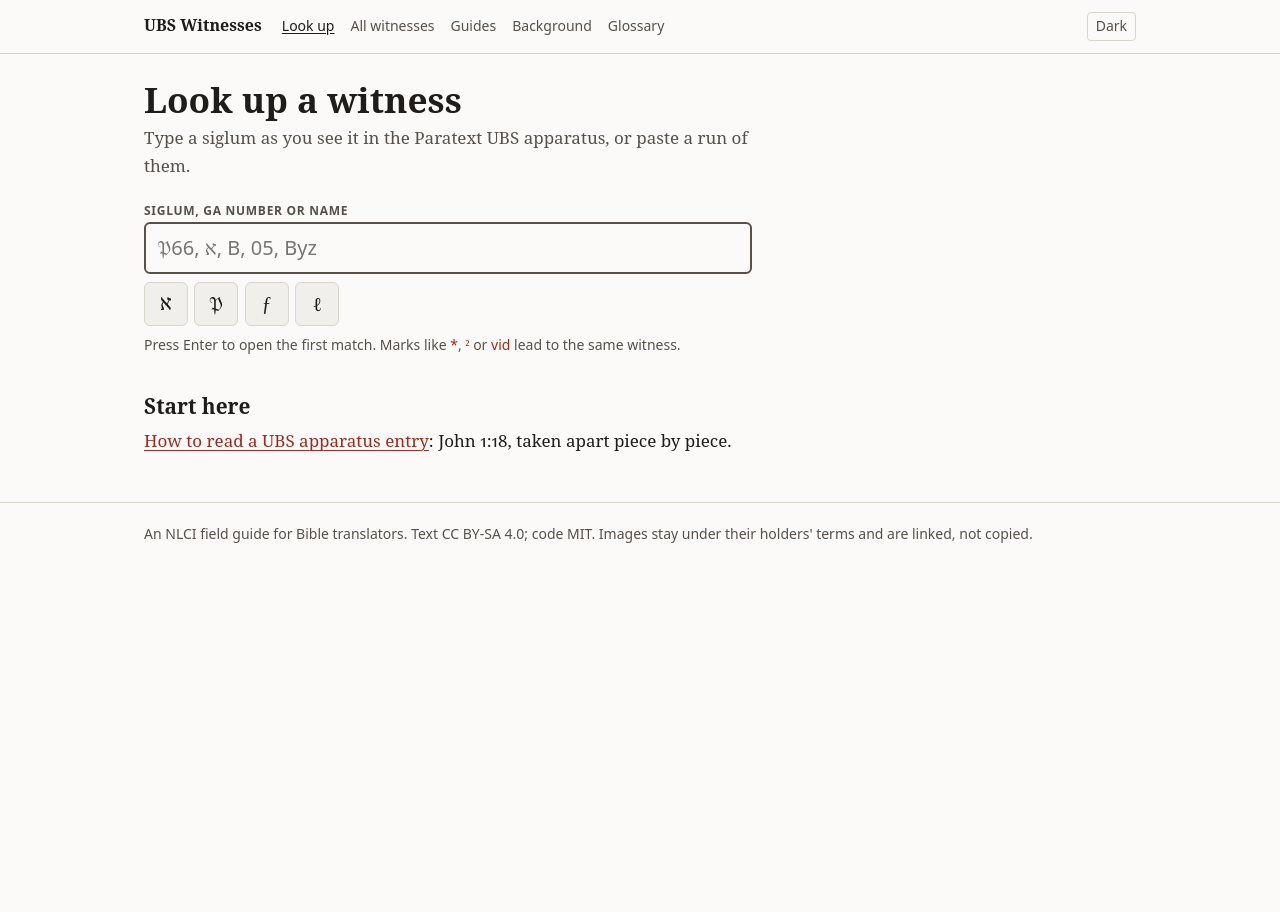
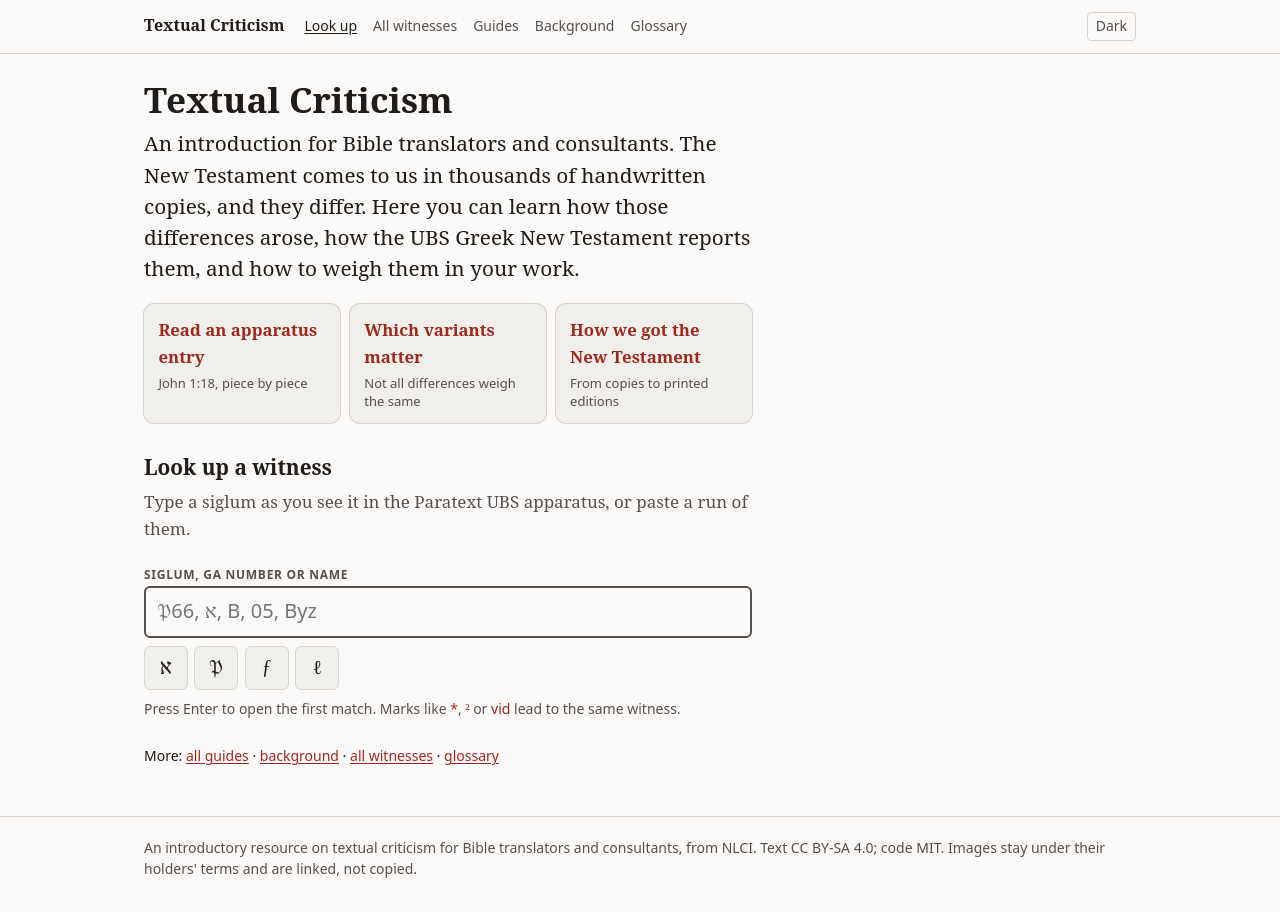
Before and after one commit to nlci-lab/textual-criticism, an Astro site: page / in a window 1280 px wide. Before the commit the page ends 800 px from the top, so only its background shows below. Built offline with nearby package versions, Linux system fonts and the light colour scheme; Astro itself is replaced by a stand-in of ours; a web font is replaced by a local one.

Commit message:
Rename site to Textual Criticism and present it as an introductory resource
Home page opens with an introduction and three starting points; the
witness lookup follows. Brand, default description, footer and README
updated.

Co-Authored-By: Claude Opus 5.5 <noreply@anthropic.com>

```diff
--- a/src/layouts/Base.astro
+++ b/src/layouts/Base.astro
@@ -2,7 +2,7 @@
 import '../styles/global.css';
 import { url } from '../lib/url';
 interface Props { title: string; description?: string; nav?: string }
-const { title, description = 'What each witness in the UBS Greek New Testament apparatus is, and why it matters.', nav } = Astro.props;
+const { title, description = 'An introduction to textual criticism for Bible translators and consultants: the manuscripts, the UBS apparatus, and how to weigh the evidence.', nav } = Astro.props;
 const links = [
   ['', 'Look up'],
   ['witnesses/', 'All witnesses'],
@@ -30,7 +30,7 @@ const links = [
 <body>
   <header class="site-head">
     <div class="wrap">
-      <a class="brand" href={url()}>UBS Witnesses</a>
+      <a class="brand" href={url()}>Textual Criticism</a>
       <nav aria-label="Main">
         {links.map(([p, l]) => <a href={url(p)} aria-current={nav === p ? 'page' : undefined}>{l}</a>)}
       </nav>
@@ -40,7 +40,7 @@ const links = [
   <main class="wrap"><slot /></main>
   <footer class="site-foot">
     <div class="wrap">
-      <p>An NLCI field guide for Bible translators. Text CC BY-SA 4.0; code MIT. Images stay under their holders' terms and are linked, not copied.</p>
+      <p>An introductory resource on textual criticism for Bible translators and consultants, from NLCI. Text CC BY-SA 4.0; code MIT. Images stay under their holders' terms and are linked, not copied.</p>
     </div>
   </footer>
   <script is:inline>
--- a/src/pages/index.astro
+++ b/src/pages/index.astro
@@ -6,9 +6,16 @@ const index = await aliasIndex();
 const keys = Object.fromEntries([...index].map(([k, v]) => [k, v.map((e) => e.id)]));
 const ws = (await allWitnesses()).map((w) => ({ id: w.id, s: w.siglum, n: w.names[0] + (w.siglum_scope ? ` (${w.siglum_scope})` : ''), l: w.siglum_lang ?? '' }));
 ---
-<Base title="UBS Witnesses" nav="">
+<Base title="Textual Criticism" nav="">
   <div class="home prose">
-    <h1>Look up a witness</h1>
+    <h1>Textual Criticism</h1>
+    <p class="intro">An introduction for Bible translators and consultants. The New Testament comes to us in thousands of handwritten copies, and they differ. Here you can learn how those differences arose, how the UBS Greek New Testament reports them, and how to weigh them in your work.</p>
+    <nav class="paths" aria-label="Where to start">
+      <a href={url('guide/apparatus/')}><strong>Read an apparatus entry</strong><span>John 1:18, piece by piece</span></a>
+      <a href={url('guide/which-variants-matter/')}><strong>Which variants matter</strong><span>Not all differences weigh the same</span></a>
+      <a href={url('background/nt-text/')}><strong>How we got the New Testament</strong><span>From copies to printed editions</span></a>
+    </nav>
+    <h2 class="lookup-h">Look up a witness</h2>
     <p class="muted">Type a siglum as you see it in the Paratext UBS apparatus, or paste a run of them.</p>
     <form class="search" id="lookup" action={url('witnesses/')} role="search">
       <label class="label" for="q">Siglum, GA number or name</label>
@@ -24,8 +31,7 @@ const ws = (await allWitnesses()).map((w) => ({ id: w.id, s: w.siglum, n: w.name
       <ul class="results" id="results" aria-live="polite"></ul>
     </form>
     <noscript><p>Search needs JavaScript. Use the <a href={url('witnesses/')}>list of all witnesses</a>, or go straight to an address like <code>{url('p66/')}</code>.</p></noscript>
-    <h2>Start here</h2>
-    <p><a href={url('guide/apparatus/')}>How to read a UBS apparatus entry</a>: John 1:18, taken apart piece by piece.</p>
+    <p class="more-links">More: <a href={url('guide/')}>all guides</a> · <a href={url('background/')}>background</a> · <a href={url('witnesses/')}>all witnesses</a> · <a href={url('glossary/')}>glossary</a></p>
   </div>
   <script type="application/json" id="alias-data" set:html={JSON.stringify({ keys, ws })}></script>
 </Base>
@@ -87,3 +93,14 @@ const ws = (await allWitnesses()).map((w) => ({ id: w.id, s: w.siglum, n: w.name
   const pre = new URLSearchParams(location.search).get('q');
   if (pre) { q.value = pre; show(); }
 </script>
+
+<style>
+  .intro { font-size: var(--step-1); line-height: 1.5; margin: 0.5rem 0 1.25rem; }
+  .paths { display: grid; gap: 0.6rem; grid-template-columns: repeat(auto-fit, minmax(min(100%, 11rem), 1fr)); margin: 0 0 2rem; }
+  .paths a { display: flex; flex-direction: column; gap: 0.2rem; padding: 0.8rem 0.9rem; border-radius: 10px; background: var(--paper-2); box-shadow: 0 0 0 1px var(--rule); text-decoration: none; color: var(--ink); }
+  .paths a:hover, .paths a:focus-visible { box-shadow: 0 0 0 1px var(--rubric); }
+  .paths strong { font-family: var(--serif); font-size: 1.05rem; color: var(--rubric); }
+  .paths span { font: 0.8125rem/1.4 var(--sans); color: var(--ink-2); }
+  .lookup-h { margin-top: 0; }
+  .more-links { margin-top: 1.5rem; font-family: var(--sans); font-size: var(--step--1); }
+</style>
```
Also changed, not shown: README.md.
